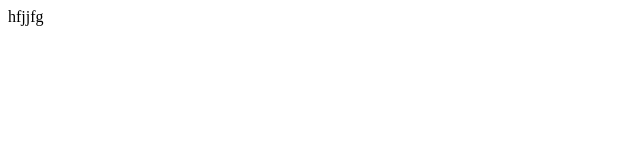
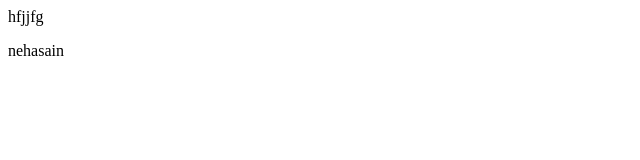
Before and after one commit to anusain123/Collage-demo, a plain HTML site: page index.html in a window 1280 px wide. Shown: the full height of the page, 0-640 px from the left. Drawn offline with Linux system fonts and the light colour scheme.

Commit message:
Add neha sain

```diff
--- a/index.html
+++ b/index.html
@@ -1 +1,2 @@
 <p>hfjjfg</p>
+<p>nehasain</p>
```
